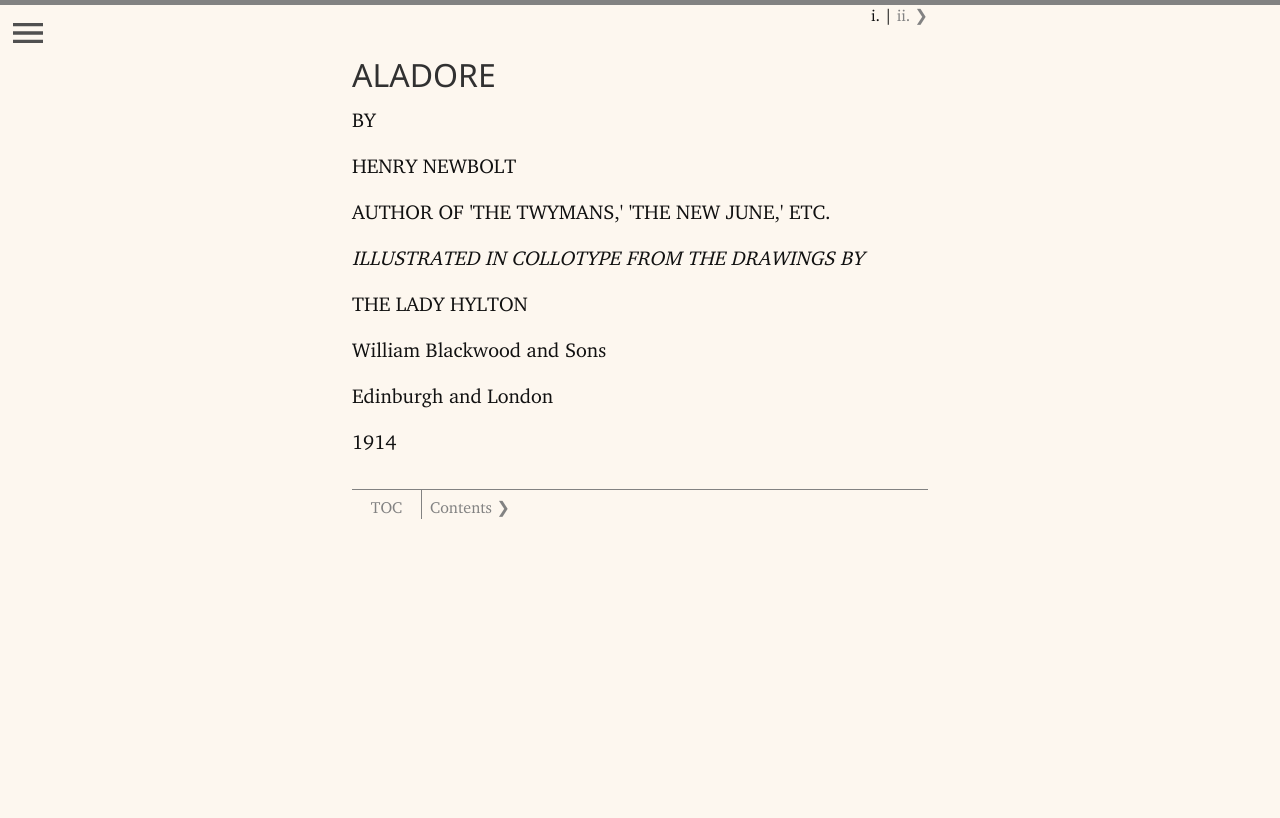
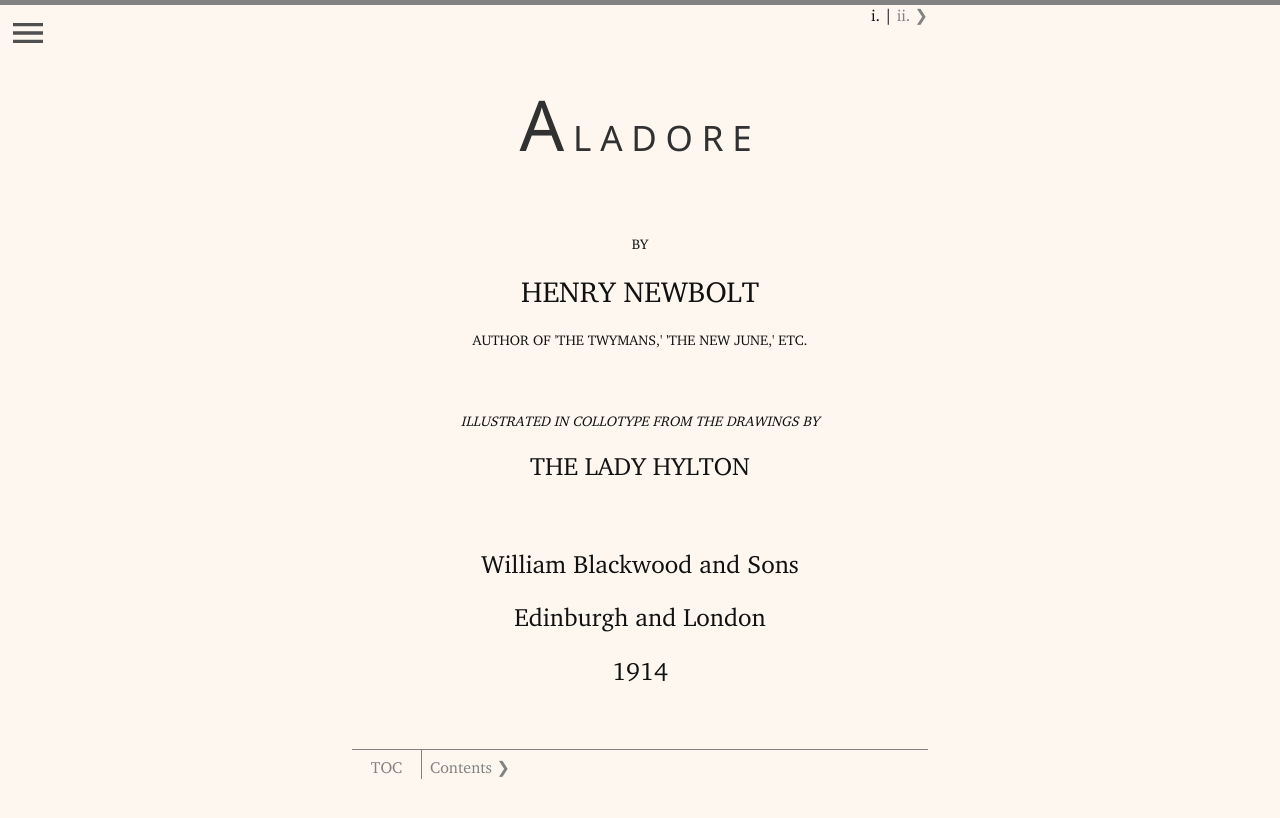
Before and after one commit to evanwill/aladore-book, a Jekyll site: the page built from text/00title.html, in a window 1280 px wide. Shown: the top 818 px of the page. Built offline with Jekyll 4.4.1, drawn with Linux system fonts in a browser that asks for light colours.

```diff
--- a/_sass/_book.scss
+++ b/_sass/_book.scss
@@ -83,11 +83,3 @@
     cursor: pointer;
     color: #fff;
 }
-/* forum */
-.forum-help {
-    font-size: 14px;
-    color: #7a7a7a;
-    text-align: center;
-    border: solid 1px #cccccc;
-    border-radius: 5px;
-}
--- /dev/null
+++ b/_sass/_custom.scss
@@ -0,0 +1,51 @@
+/* title page */
+.titleSection {
+    margin-top: 3em;
+    margin-bottom: 3em;
+    h1 {
+        font-size: 1.75em;
+        letter-spacing: 0.25em;
+        text-align: center;
+    }
+    p {
+        font-size: 0.7em;
+        text-align: center;
+    }
+    .bigTitle {
+        font-size: 2em;
+    }
+    .author {
+        font-size: 1.45em;
+    }
+    .illustrator {
+        font-size: 1.25em;
+    }
+    .publisher {
+        font-size: 1.25em;
+    }
+}
+/* styles for epigraph */
+.stanza {
+    margin-top: 2em;
+    margin-bottom: 2em;
+    line-height: 1;
+    text-align: left;
+    font-size: 0.95em;
+}
+.epigraphIndent {
+    margin-left: 2em;
+    font-style: italic;
+}
+.epigraphAuthor {
+    margin-left: 6.5em;
+    margin-top: 0.5em;
+}
+/* styles for inline poetry */
+.poemLineIndent1 {
+    margin-left: 2em;
+    word-spacing: 0.2em;
+}
+.poemLineIndent2 {
+    margin-left: 3.25em;
+    word-spacing: 0.2em;
+}
--- a/assets/css/main.scss
+++ b/assets/css/main.scss
@@ -40,5 +40,6 @@
   "base",
   "layout",
   "sidebar",
-  "book"
+  "book",
+  "custom"
 ;
--- a/text/02epigraph.html
+++ b/text/02epigraph.html
@@ -3,6 +3,8 @@
 chapter: iii.
 frontmatter: true
 ---
+
+<hr>
 
 <div class="stanza">
   <p class="epigraphIndent">In every land thy feet may tread</p>
```
